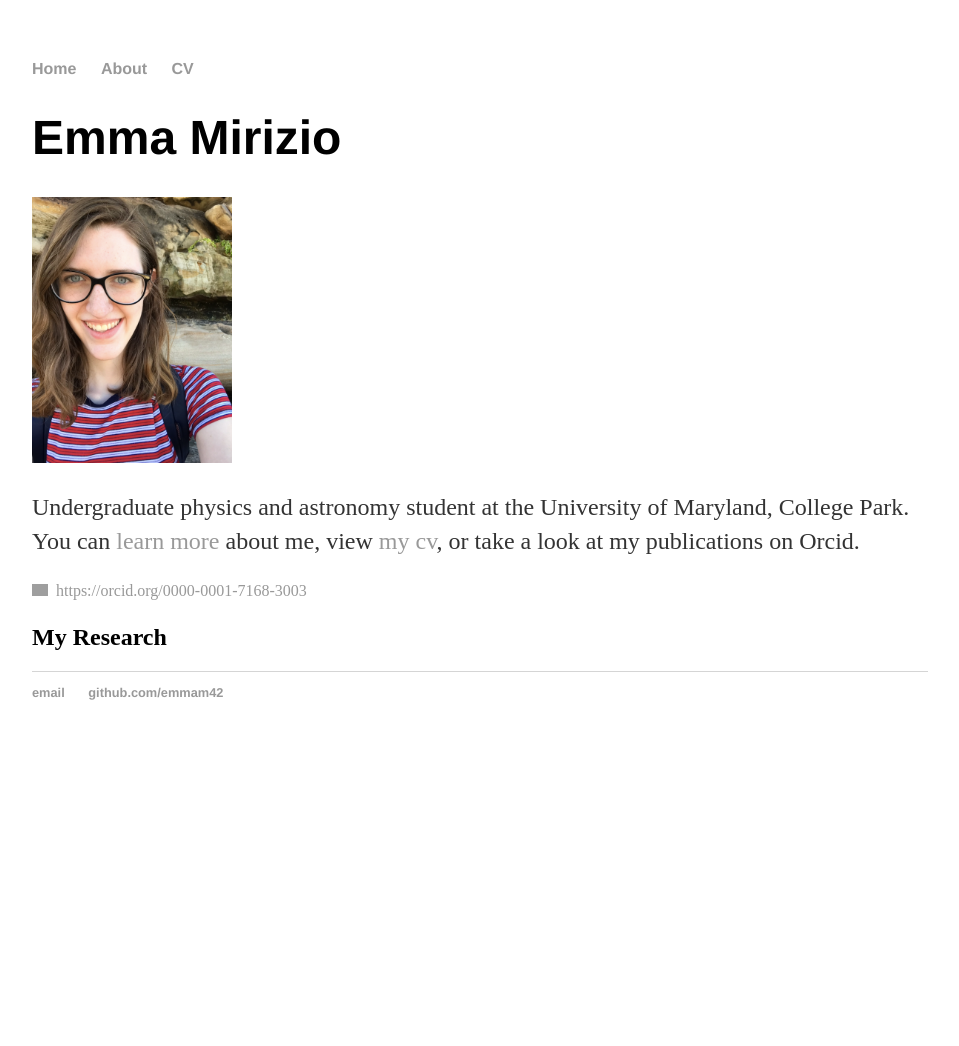
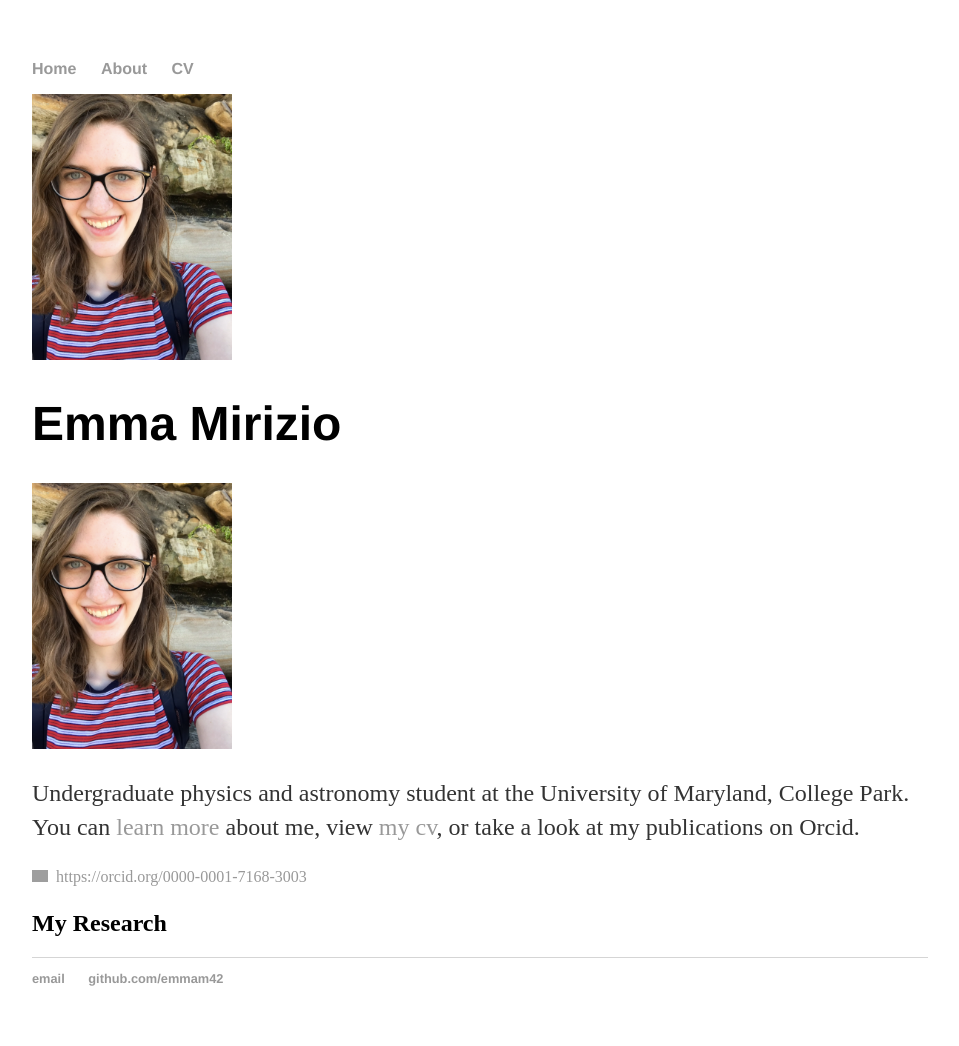
Before and after one commit to emmam42/emmam42, a Jekyll site: the page built from index.html, in a window 1280 px wide. Shown: the whole page, without its empty margins (160-1119 px from the left). Built offline with Jekyll 4.4.1, drawn with Linux system fonts in a browser that asks for light colours; before the commit the page ends 900 px from its top, so only the background shows below that; grey boxes are pictures that could not be loaded.

Commit message:
Update index.html

```diff
--- a/index.html
+++ b/index.html
@@ -2,6 +2,7 @@
 layout: default
 title: Emma Mirizio
 ---
+<img src="./emma2.png" alt="Photo of me" style="width:200px">
 <div class="blurb">
 	<h1>Emma Mirizio</h1>
 	<img src="./emma2.png" alt="Photo of me" style="width:200px">
```
